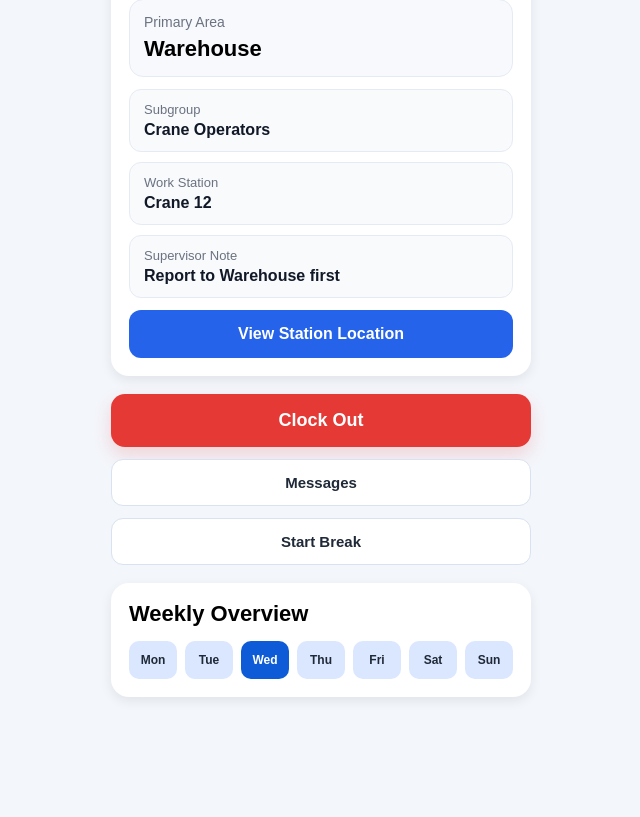
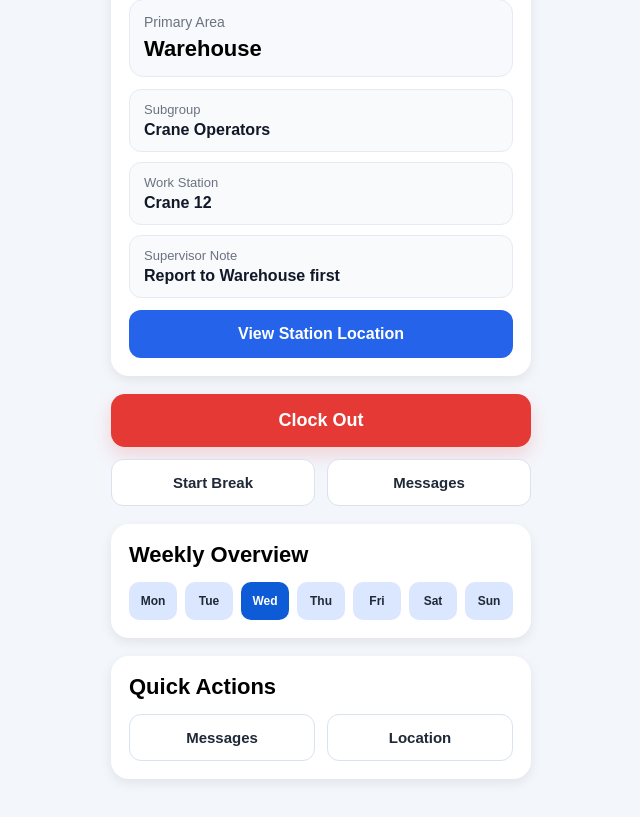
Before and after one commit to jumboslice09/terminal-operations-board, a Next.js app: page /dashboard in a window 1280 px wide. Shown: the part 412-1229 px from the top of the page, without its empty margins (319-959 px from the left). Before the commit the page ends 1147 px from the top, so only its background shows below. Built offline with nearby package versions, Linux system fonts and the light colour scheme.

Commit message:
Update page.tsx

```diff
--- a/app/dashboard/page.tsx
+++ b/app/dashboard/page.tsx
@@ -135,13 +135,13 @@ export default function Dashboard() {
             Clock Out
           </button>
 
-          <div style={{ display: "grid", gap: 12 }}>
-  <a href="/messages" style={{ textDecoration: "none" }}>
-    <button style={secondaryButtonStyle}>Messages</button>
-  </a>
+          <div style={{ display: "grid", gridTemplateColumns: "1fr 1fr", gap: 12 }}>
+            <button style={secondaryButtonStyle}>Start Break</button>
 
-  <button style={secondaryButtonStyle}>Start Break</button>
-        </div>
+            <a href="/messages" style={{ textDecoration: "none" }}>
+              <button style={secondaryButtonStyle}>Messages</button>
+            </a>
+          </div>
         </div>
 
         <div style={cardStyle}>
@@ -172,6 +172,22 @@ export default function Dashboard() {
                 {day}
               </div>
             ))}
+          </div>
+        </div>
+
+        <div style={cardStyle}>
+          <div style={{ fontSize: 22, fontWeight: 800, marginBottom: 14 }}>
+            Quick Actions
+          </div>
+
+          <div style={{ display: "grid", gridTemplateColumns: "1fr 1fr", gap: 12 }}>
+            <a href="/messages" style={{ textDecoration: "none" }}>
+              <button style={navButtonStyle}>Messages</button>
+            </a>
+
+            <a href="/location" style={{ textDecoration: "none" }}>
+              <button style={navButtonStyle}>Location</button>
+            </a>
           </div>
         </div>
       </div>
@@ -244,3 +260,14 @@ const secondaryButtonStyle: React.CSSProperties = {
   fontSize: 15,
   border: "1px solid #d8e2f0",
 };
+
+const navButtonStyle: React.CSSProperties = {
+  width: "100%",
+  padding: 14,
+  borderRadius: 12,
+  background: "white",
+  color: "#1f2937",
+  fontWeight: 700,
+  fontSize: 15,
+  border: "1px solid #d8e2f0",
+};
```
